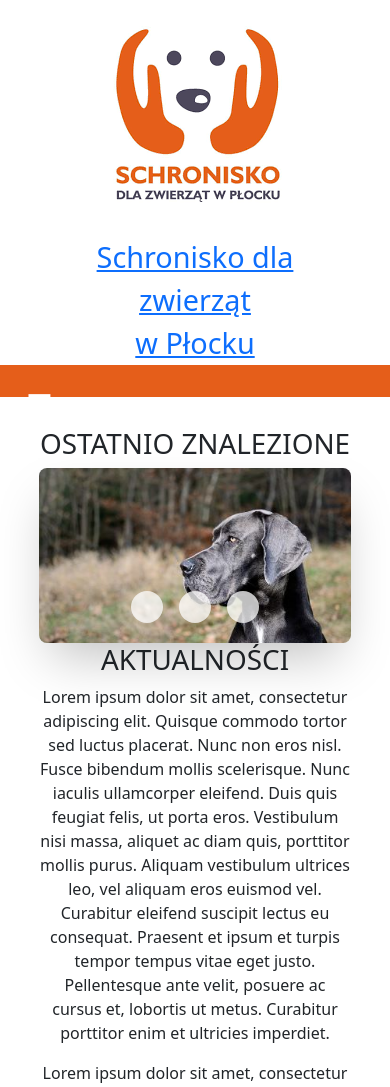
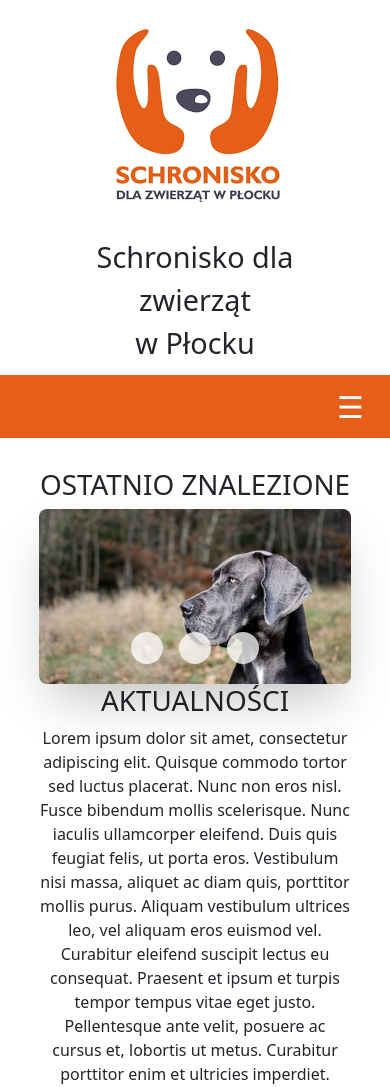
Before and after one commit to XCezor/Schronisko, a Flask app: page / in a window 390 px wide. Shown: the top 1087 px of the page. Run offline with Flask 3, Linux system fonts and the light colour scheme; some libraries are stand-ins or nearby versions.

Commit message:
hotfix1 po mege - navbar

```diff
--- a/static/css/main.css
+++ b/static/css/main.css
@@ -43,7 +43,6 @@ body
 }
 
 
-
 .navbar {
     background-color: #e55e1a;
     padding: 15px 20px;
@@ -68,12 +67,15 @@ body
 
 .nav-links {
     list-style: none;
+    padding: 8px 8px;
+    margin: 10px 10px;
     display: flex;
+    gap: 12px;
     transition: max-height 0.3s ease;
 }
 
 .nav-links li {
-        margin: 0 15px;
+    margin: 5px 15px;
 }
 
 .nav-links a {
@@ -114,28 +116,31 @@ body
   @media screen and (max-width: 768px) {
     .hamburger {
       display: block;
-      position: absolute;
+      position: static;
     }
 
     .nav-links {
+
     flex-direction: column;
-      width: 100%;
+    width: 80%;
     max-height: 0;
     overflow: hidden;
     }
 
     .nav-links li {
-      margin: 0;
+      margin: 10px;
       border-top: 2px solid #751b1b;
-      padding: 10px 0;
+      padding: 5px 5px;
+      overflow: hidden;
+
     }
 
     /* .nav-links li:last-child {
         border-bottom: 2px solid #751b1b;
-      } */
+      }  */
 
     .nav-links.active {
-      max-height: 600px;
+      max-height: 680px;
     }
   }
 
--- a/templates/base.html
+++ b/templates/base.html
@@ -19,7 +19,7 @@
             <div id="logo">
                 <div class="logo-image">
                     <a href= "/">
-                    <img src="{{ url_for('static', filename='images/logo.png') }}" alt="Logo schroniska"/>
+                    <img src="{{ url_for('static', filename='images/logo.png') }}" alt="Logo schroniska"/></a>
                 </div>
                 <div class="logo-name">
                     Schronisko dla zwierząt <br/>w Płocku
@@ -28,7 +28,6 @@
             </div>
         </div>
         <nav class="navbar">
-            <button class="hamburger">☰</button>
             <ul class="nav-links">
                 <li><a href="#">Aktualności</a></li>
                 <li>
@@ -51,6 +50,7 @@
                 <li><a href="#">Kontakt</a></li>
                 <li><a href="#">Logowanie</a></li>
             </ul>
+            <button class="hamburger">☰</button>
           </nav>
         <!-- <div id="nav">
             <ol>
```
Lines whose indentation alone changed are shown as unchanged.
